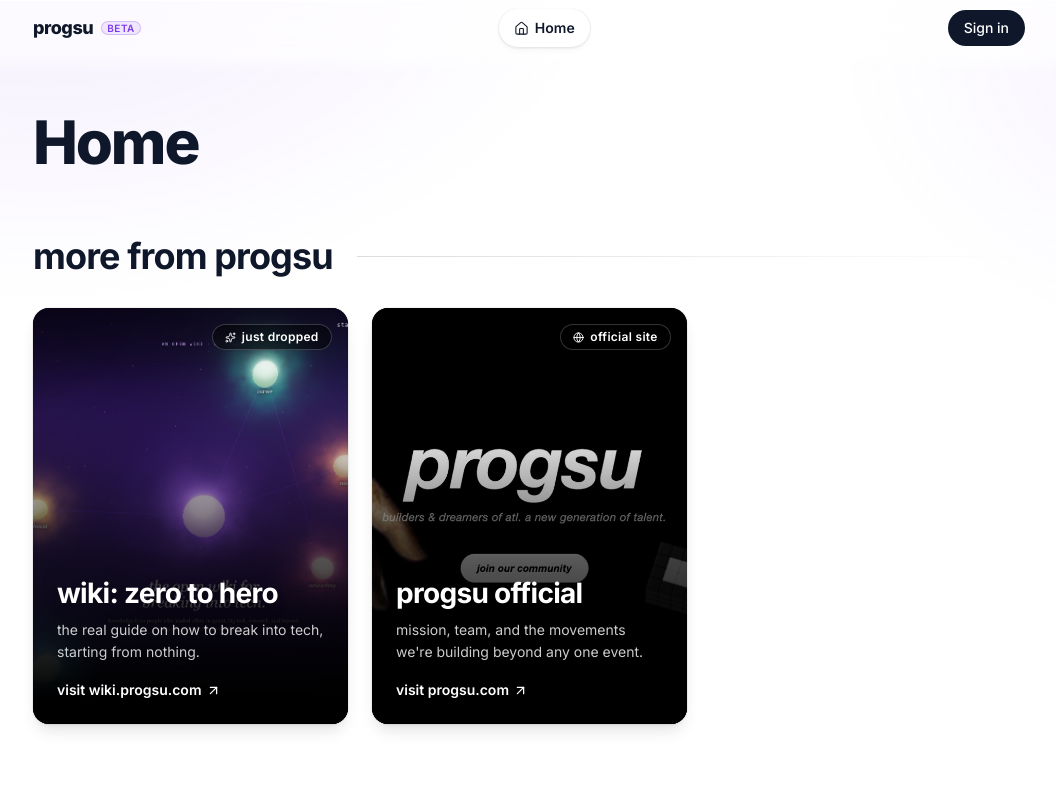
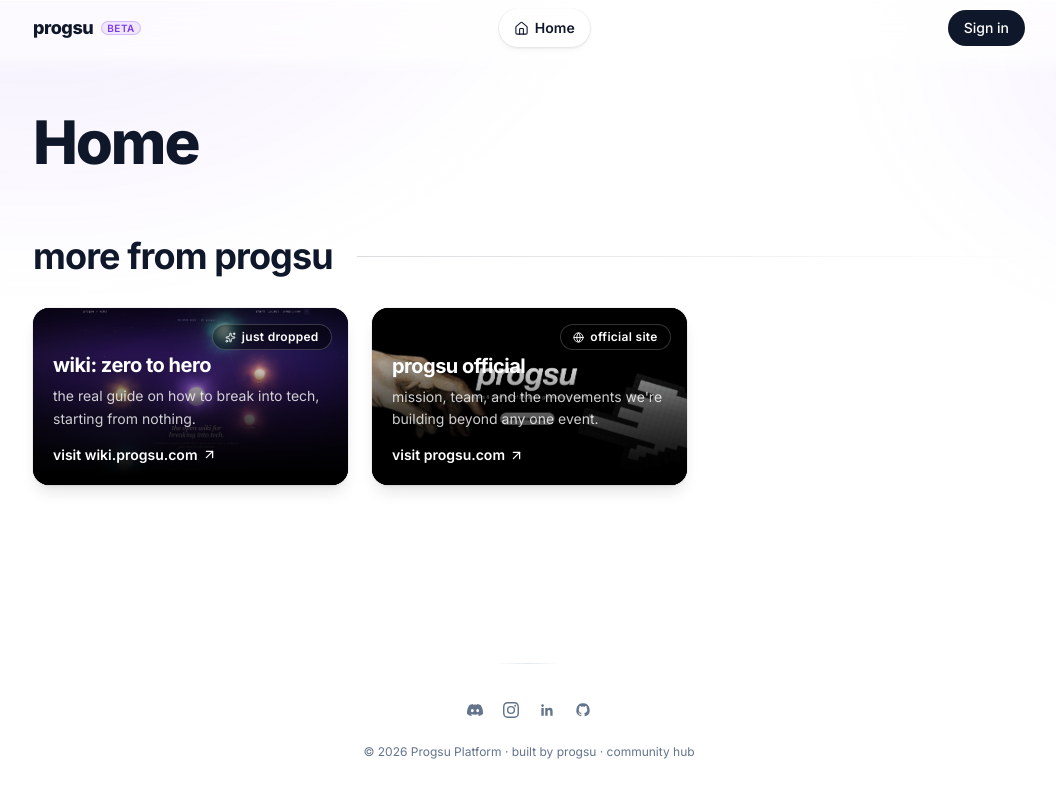
Before and after one commit to progsu-official/progsu-platform, a Next.js app: page /home in a window 1280 px wide. Shown: the top 800 px of the page, without its empty margins (111-1167 px from the left). Built offline with nearby package versions, Linux system fonts and the light colour scheme; no server answers.

Commit message:
style(home): restore 16:9 tile shape under the bolder pass

```diff
--- a/app/home/page.tsx
+++ b/app/home/page.tsx
@@ -207,15 +207,15 @@ function OfferTile({
 }) {
   return (
     <InitiativeCard href={href} external={external}>
-      <div className="relative h-80 overflow-hidden sm:h-72 lg:h-[26rem]">
+      <div className="relative aspect-[16/9] overflow-hidden">
         {image}
         <div
           aria-hidden
           className="absolute inset-0 bg-gradient-to-t from-black from-5% via-black/65 via-40% to-transparent to-75%"
         />
         <div className="absolute right-4 top-4">{badge}</div>
-        <div className="absolute inset-x-0 bottom-0 flex flex-col gap-2 p-5 sm:p-6">
-          <p className="text-2xl font-bold leading-tight tracking-tight text-white drop-shadow-lg sm:text-[1.75rem]">
+        <div className="absolute inset-x-0 bottom-0 flex flex-col gap-1.5 p-4 sm:p-5">
+          <p className="text-xl font-bold leading-tight tracking-tight text-white drop-shadow-lg sm:text-2xl lg:text-xl">
             {name}
           </p>
           <p className="line-clamp-2 text-sm leading-relaxed text-white/80">{caption}</p>
```
